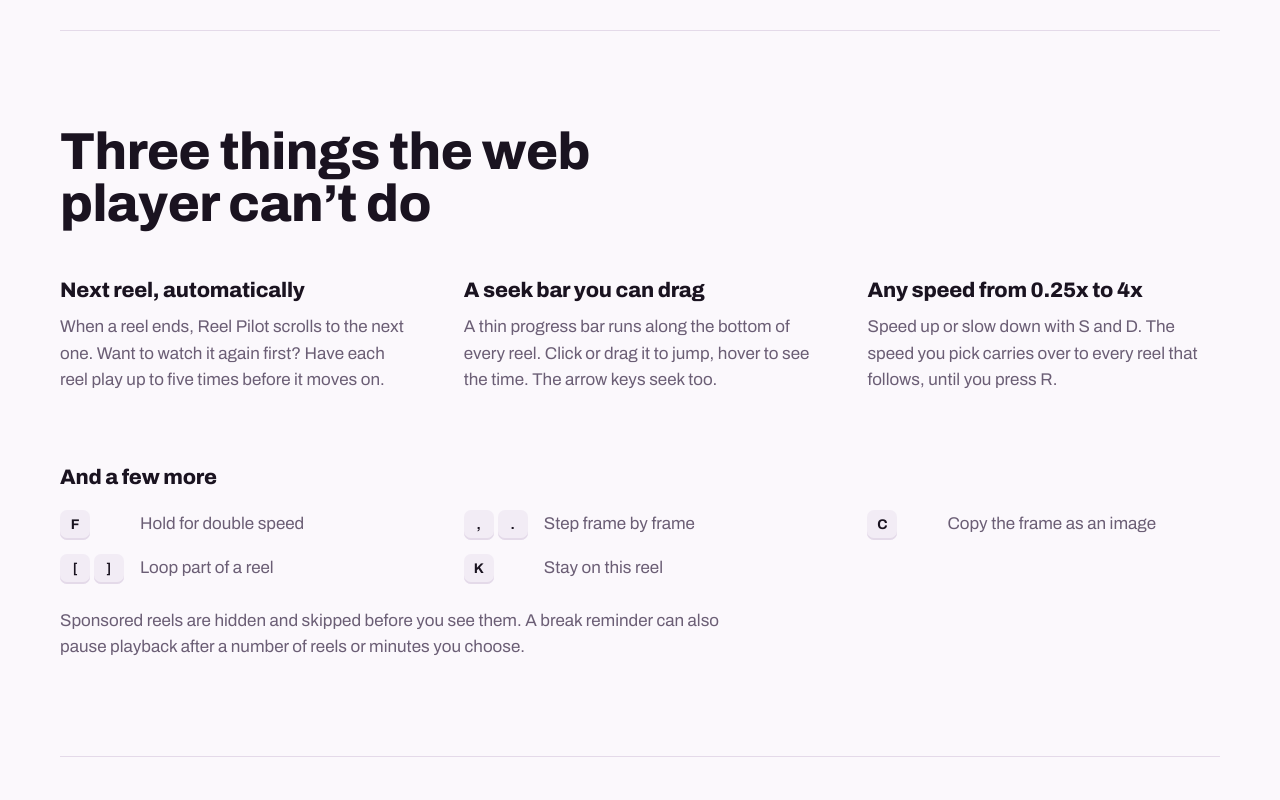
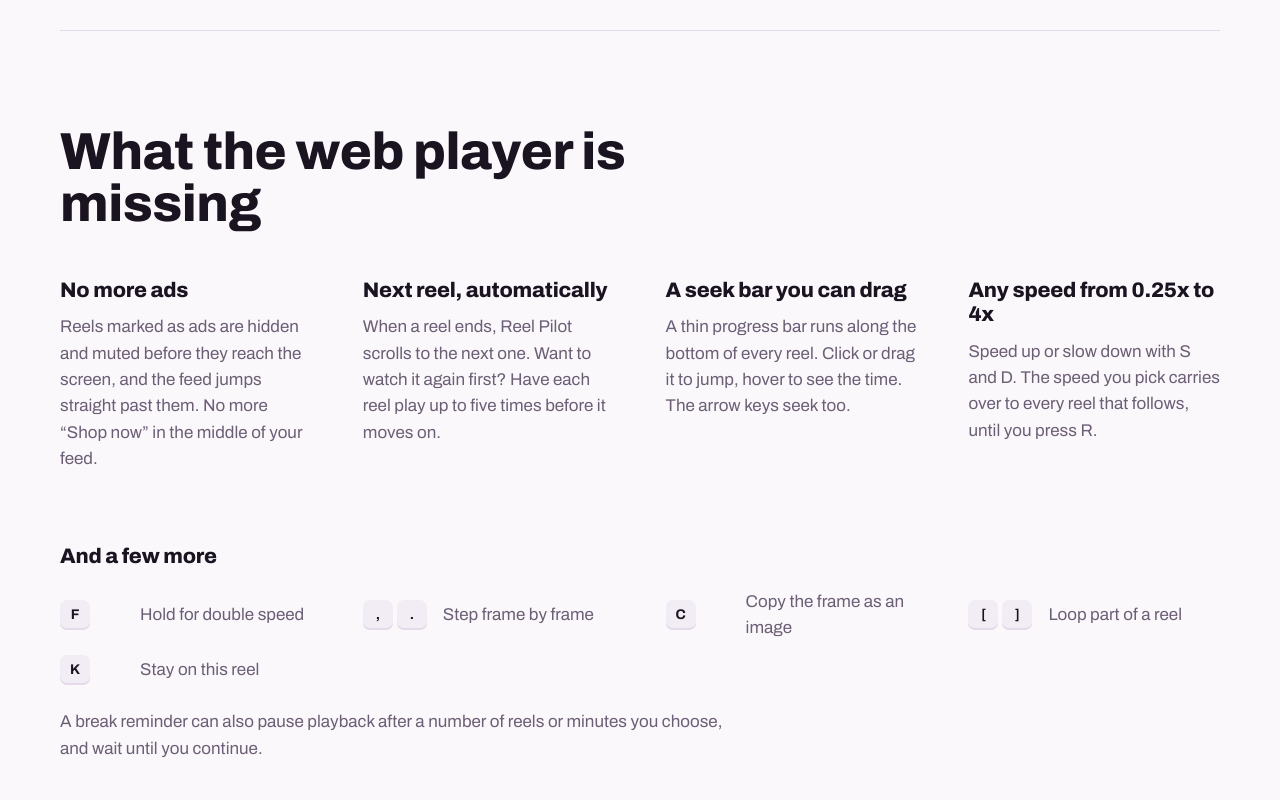
Before and after one commit to karabogadev/reel_pilot, a browser extension: page docs/index.html in a window 1280 px wide. Shown: the part 1020-1820 px from the top of the page. Drawn offline with Linux system fonts and the light colour scheme.

Commit message:
docs: lead the landing page with ad skipping

```diff
--- a/docs/app.js
+++ b/docs/app.js
@@ -8,13 +8,13 @@
   // ---- Language -----------------------------------------------------------
 
   const TR = {
-    'meta.title': 'Reel Pilot: Instagram Reels için otomatik geçiş, sarma ve hız',
+    'meta.title': 'Reel Pilot: reklamsız Instagram Reels; otomatik geçiş, sarma ve hız',
     'meta.description':
-      'Biten reel’den sonrakine geçen, her reel’e ilerleme çubuğu ekleyen ve oynatma hızını hatırlayan ücretsiz bir tarayıcı eklentisi.',
+      'Instagram Reels’te reklamları atlayan, biten reel’den sonrakine geçen, her reel’e ilerleme çubuğu ekleyen ve oynatma hızını hatırlayan ücretsiz bir tarayıcı eklentisi.',
     'lang.label': 'Dil',
     'hero.title': 'Reels kendi kendine aksın.',
     'hero.lede':
-      'Reel Pilot, Instagram Reels’in web’de eksik olan kontrollerini ekler. Biten reel’den sonrakine geçer, her videoya bir ilerleme çubuğu koyar ve oynatma hızını hatırlar.',
+      'Reel Pilot, Instagram Reels’in web’de eksik olan kontrollerini ekler. Reklamları atlar, biten reel’den sonrakine geçer, her videoya bir ilerleme çubuğu koyar ve oynatma hızını hatırlar.',
     'hero.download': 'Brave ve Chrome için indir',
     'hero.source': 'Kaynak kodu gör',
     'hero.fine': 'Ücretsiz ve açık kaynak. Masaüstündeki her Chromium tarayıcıda çalışır.',
@@ -28,7 +28,10 @@
     'key.faster': 'Hızlandır',
     'key.reset': '1x’e dön',
     'key.auto': 'Oto geçiş',
-    'features.title': 'Web oynatıcının yapamadığı üç şey',
+    'features.title': 'Web oynatıcıda eksik olanlar',
+    'f0.title': 'Reklam yok',
+    'f0.body':
+      'Reklam olarak işaretli reel’ler ekrana gelmeden gizlenir, sesi kapatılır ve akış onları doğrudan atlar. Akışının ortasında artık “Shop now” yok.',
     'f1.title': 'Sıradaki reel, kendiliğinden',
     'f1.body':
       'Bir reel bitince Reel Pilot sonrakine kaydırır. Önce bir daha mı izlemek istiyorsun? Her reel, geçmeden önce beş kereye kadar oynayabilir.',
@@ -43,7 +46,7 @@
     x3: 'Kareyi resim olarak kopyala',
     x4: 'Reel’in bir bölümünü döngüye al',
     x5: 'Bu reel’de kal',
-    x6: 'Sponsorlu reel’ler sen görmeden gizlenir ve atlanır. Bir mola hatırlatıcı da seçtiğin sayıda reel ya da dakika sonunda oynatmayı durdurur.',
+    x6: 'Bir mola hatırlatıcı da seçtiğin sayıda reel ya da dakika sonunda oynatmayı durdurur ve sen devam edene kadar bekler.',
     'install.title': 'Bir dakikada kur',
     's1.title': 'İndir ve klasöre çıkar',
     's1.body':
--- a/docs/index.html
+++ b/docs/index.html
@@ -3,18 +3,18 @@
   <head>
     <meta charset="utf-8" />
     <meta name="viewport" content="width=device-width, initial-scale=1" />
-    <title data-i18n="meta.title">Reel Pilot: auto-advance, seeking and speed for Instagram Reels</title>
+    <title data-i18n="meta.title">Reel Pilot: ad-free Instagram Reels with auto-advance, seeking and speed</title>
     <meta
       name="description"
       data-i18n-attr="content:meta.description"
-      content="A free browser extension that moves to the next reel when one ends, adds a seek bar to every reel and remembers your playback speed."
+      content="A free browser extension that skips ads in Instagram Reels, moves to the next reel when one ends, adds a seek bar to every reel and remembers your playback speed."
     />
     <meta name="color-scheme" content="dark light" />
     <meta property="og:type" content="website" />
     <meta property="og:title" content="Reel Pilot" />
     <meta
       property="og:description"
-      content="Auto-advance, a seek bar and 0.25x–4x speed for Instagram Reels in Brave and Chrome."
+      content="Ad-free Instagram Reels with auto-advance, a seek bar and 0.25x–4x speed, for Brave and Chrome."
     />
     <meta property="og:url" content="https://karabogadev.github.io/reel_pilot/" />
     <meta property="og:image" content="https://karabogadev.github.io/reel_pilot/og.png" />
@@ -48,8 +48,8 @@
         <div class="pitch">
           <h1 data-i18n="hero.title">Reels that play themselves.</h1>
           <p class="lede" data-i18n="hero.lede">
-            Reel Pilot adds the controls Instagram Reels is missing on the web. It moves to the next reel when one ends,
-            puts a seek bar on every video and remembers your playback speed.
+            Reel Pilot adds the controls Instagram Reels is missing on the web. It skips ads, moves to the next reel when
+            one ends, puts a seek bar on every video and remembers your playback speed.
           </p>
           <div class="actions">
             <a class="btn primary" href="https://github.com/karabogadev/reel_pilot/releases/latest/download/reel-pilot.zip" data-i18n="hero.download">Download for Brave and Chrome</a>
@@ -96,8 +96,15 @@
       </section>
 
       <section class="features wrap" aria-labelledby="features-title">
-        <h2 id="features-title" data-i18n="features.title">Three things the web player can’t do</h2>
+        <h2 id="features-title" data-i18n="features.title">What the web player is missing</h2>
         <div class="feature-list">
+          <article>
+            <h3 data-i18n="f0.title">No more ads</h3>
+            <p data-i18n="f0.body">
+              Reels marked as ads are hidden and muted before they reach the screen, and the feed jumps straight past
+              them. No more “Shop now” in the middle of your feed.
+            </p>
+          </article>
           <article>
             <h3 data-i18n="f1.title">Next reel, automatically</h3>
             <p data-i18n="f1.body">
@@ -131,8 +138,8 @@
             <li><span class="k"><kbd>K</kbd></span><span data-i18n="x5">Stay on this reel</span></li>
           </ul>
           <p data-i18n="x6">
-            Sponsored reels are hidden and skipped before you see them. A break reminder can also pause playback after a
-            number of reels or minutes you choose.
+            A break reminder can also pause playback after a number of reels or minutes you choose, and wait until you
+            continue.
           </p>
         </div>
       </section>
--- a/docs/style.css
+++ b/docs/style.css
@@ -536,7 +536,7 @@ kbd {
 
 .feature-list {
   display: grid;
-  grid-template-columns: repeat(3, minmax(0, 1fr));
+  grid-template-columns: repeat(4, minmax(0, 1fr));
   gap: clamp(24px, 4vw, 56px);
   margin-top: 48px;
 }
@@ -547,7 +547,7 @@ kbd {
 
 .extra-list {
   display: grid;
-  grid-template-columns: repeat(3, minmax(0, 1fr));
+  grid-template-columns: repeat(4, minmax(0, 1fr));
   gap: 14px clamp(24px, 4vw, 56px);
   margin: 20px 0 0;
   padding: 0;
@@ -653,6 +653,13 @@ kbd {
 
 /* ---- Small screens ---------------------------------------------------- */
 
+@media (max-width: 1100px) {
+  .feature-list,
+  .extra-list {
+    grid-template-columns: repeat(2, minmax(0, 1fr));
+  }
+}
+
 @media (max-width: 860px) {
   .hero {
     grid-template-columns: minmax(0, 1fr);
```
